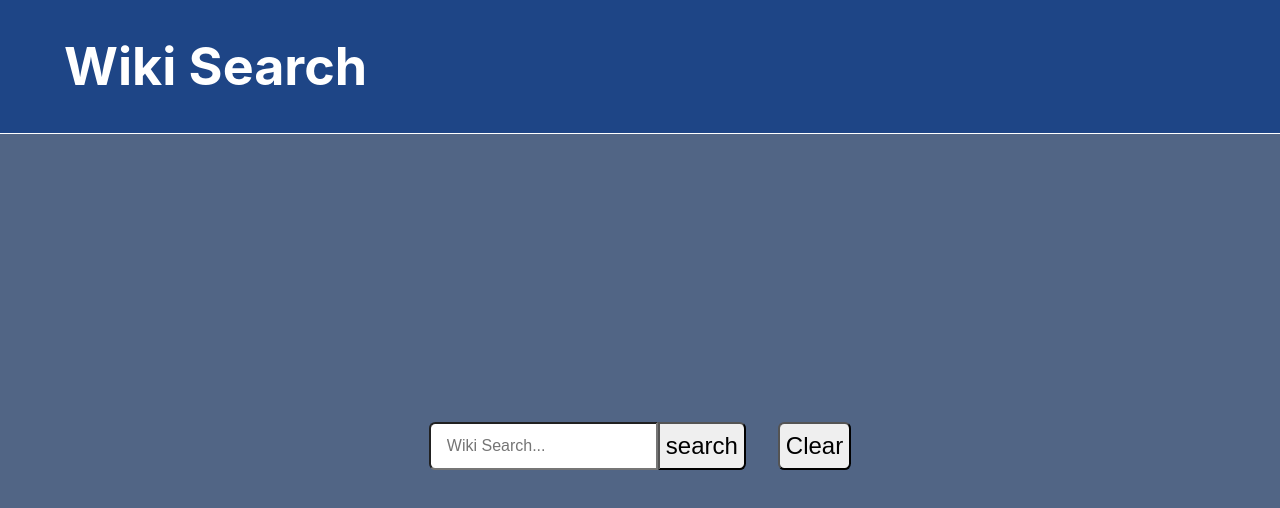
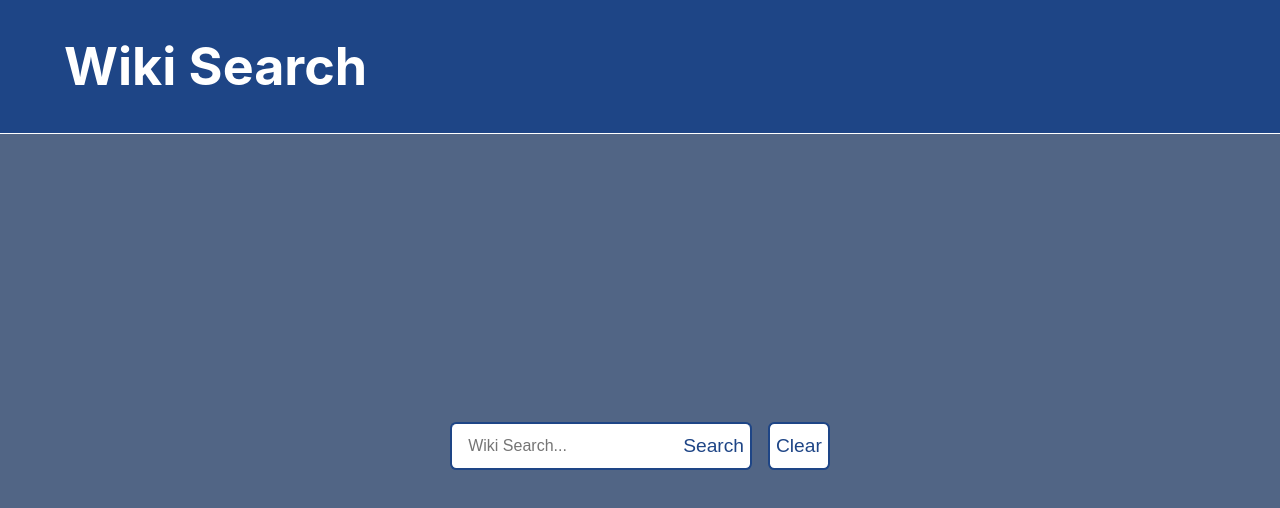
Before and after one commit to Egzonb92/wiki-search, a React (Create React App) app: page / in a window 1280 px wide. Shown: the top 508 px of the page. Built offline with nearby package versions, Linux system fonts and the light colour scheme.

Commit message:
Mostly css tweaks

```diff
--- a/public/index.html
+++ b/public/index.html
@@ -4,7 +4,8 @@
     <meta charset="utf-8" />
     <meta name="description" content="Wiki search using React" />
     <link rel="manifest" href="%PUBLIC_URL%/manifest.json" />
-    <title>Wiki Search</title>
+    <meta name="viewport" content="width=100%, initial-scale=1, maximum-scale=1">
+      <title>Wiki Search</title>
   </head>
 
   <body>
--- a/src/App.css
+++ b/src/App.css
@@ -3,4 +3,5 @@
   min-height: 100vh;
   align-items: center;
   justify-content: center;
+  overflow: hidden;
 }
--- a/src/wiki-search-components/form/Form.css
+++ b/src/wiki-search-components/form/Form.css
@@ -1,39 +1,57 @@
 .Form {
+    height: 3rem;
     display: flex;
     flex-wrap: nowrap;
     justify-content: center;
     vertical-align: top;
-    gap: 2rem;
-    padding: 0;
+    gap: 1rem;
+    padding: 0 1rem 0 1rem;
     transition: padding 0.4s;
 }
 .Form-search-container{
     display: flex;
     flex-wrap: nowrap;
     transition: padding 0.4s;
+    padding: 0
 }
 
 
 .Form-input {
-    height: 3rem;
+    box-sizing: border-box;
+    height:100%;
     font-size: 16px;
     border-radius: 0.4rem 0 0 0.4rem;
-    padding-left: 1rem
-
+    border: 2px solid #1E4586;
+    border-right: 0;
+    padding-left: 1rem;
+    text-overflow: ellipsis;
+    max-width: 35rem;
+    width: 100%;
+}
+.Form-input:focus{
+    outline: none;
 }
 
 .Form-button {
-    height: 3rem;
+    height:100%;
+    color: #1e4586;
     vertical-align: top;
-    font-size: 1.5rem;
+    font-size: 1.2rem;
+    background-color: #FFF;
+    border: 2px solid transparent;
+    border-color: #1E4586;
+    transition: 0.3s;
 }
 
 .Form-button:hover {
-
+    background-color: #1E4586;
+    color: white;
+    transition: 0.3s;
 }
 
 .Form-button-search {
     border-radius: 0 0.4rem 0.4rem 0;
+    border-left: 0;
 }
 
 .Form-clear-button {
--- a/src/wiki-search-components/form/Form.jsx
+++ b/src/wiki-search-components/form/Form.jsx
@@ -15,15 +15,14 @@ export const Form = ({initialSearch, onSubmit, clear}) => {
     }
     console.log(initialSearch?"Form":"Form.with.results")
     return (
-        <form className={"Form"} onSubmit={handleSubmit} style={{padding: initialSearch?"20% 0":"0"}}>
+        <form className={"Form"} onSubmit={handleSubmit} style={{padding: initialSearch?"20% 1rem":"0"}}>
             <div className="Form-search-container">
                 <input
                     ref={inputRef}
-                    type="search"
                     className="Form-input"
                     placeholder="Wiki Search..."
                 />
-                <button type="submit" className="Form-button Form-button-search">search</button>
+                <button type="submit" className="Form-button Form-button-search">Search</button>
             </div>
             <button className="Form-button Form-clear-button" onClick={clearSearch}>Clear</button>
         </form>
--- a/src/wiki-search-components/results/Panel/Panel.css
+++ b/src/wiki-search-components/results/Panel/Panel.css
@@ -2,19 +2,21 @@
   background-color: white;
   max-width: 40rem;
   width: 100%;
-  border: solid 2px rgba(92, 92, 92, 0.475);
+  border: solid 2px #1e4586;
   border-radius: 0.5rem;
   padding: 1rem;
+  transition: 0.3s;
 }
 
 .Panel:hover {
-  background-color: #e3dfdf;
+  background-color: #1e4586;
+  color:white;
   max-width: 40rem;
   width: 100%;
-  border: solid 2px rgba(234, 68, 68, 0.47);
+  transition: 0.3s;
 }
 .Panel:active{
-  background-color: black;
+  background-color: #234f96;
 }
 
 .Panel-content {
--- a/src/wiki-search-components/results/results.jsx
+++ b/src/wiki-search-components/results/results.jsx
@@ -12,6 +12,7 @@ const resultStates = {
 }
 
 export const Results = ({searchWord, searchResults, setSearchResults}) => {
+
     let results = null
     const [state, setState] = React.useState(resultStates.initialState)
 
```
Also changed, not shown: public/wikiSearch.jpeg (added), 1 other file (tests, documents, lock files or other folders).
